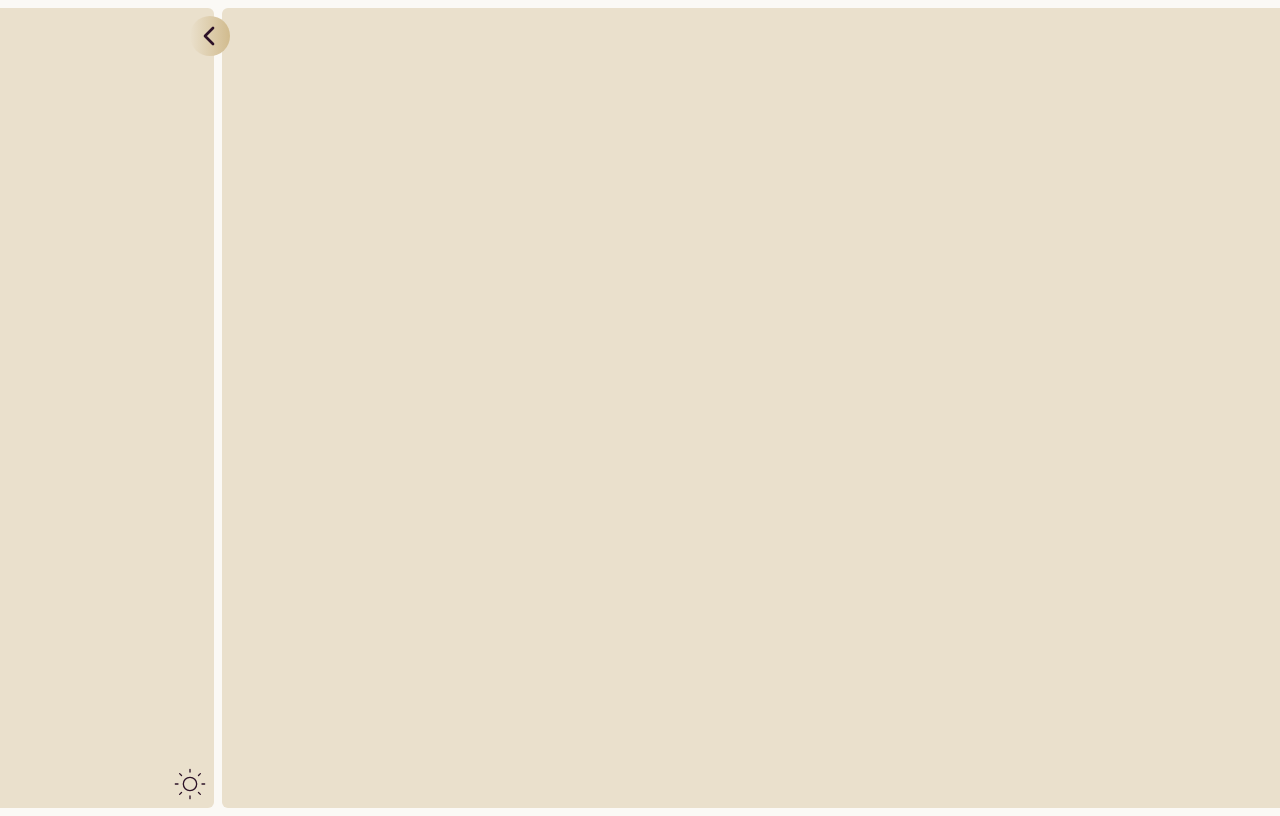
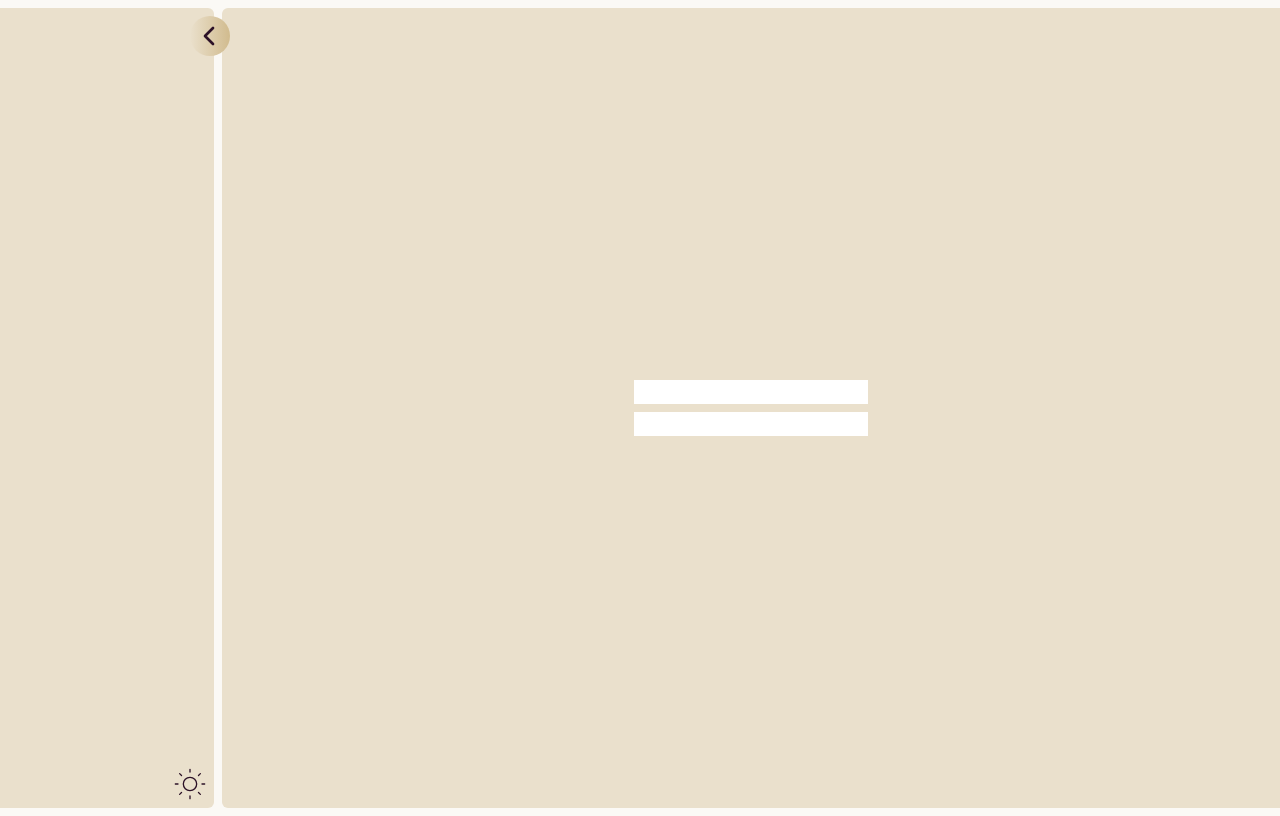
Before and after one commit to obezglavlen/next-template, a Next.js app: page / in a window 1280 px wide. Built offline with nearby package versions, Linux system fonts and the light colour scheme.

Commit message:
add custom useQueryState hook

```diff
--- a/src/app/page.tsx
+++ b/src/app/page.tsx
@@ -1,6 +1,7 @@
 import { twMerge } from 'tailwind-merge';
 
 import { Flex } from '@/components/common/Flex';
+import { Temp } from '@/components/Temp';
 
 export default function Home() {
   return (
@@ -13,6 +14,8 @@ export default function Home() {
         'min-h-full',
         'bg-primary dark:bg-secondary'
       )}
-    ></Flex>
+    >
+      <Temp />
+    </Flex>
   );
 }
--- /dev/null
+++ b/src/components/Temp.tsx
@@ -0,0 +1,26 @@
+'use client';
+
+import { Flex } from './common/Flex';
+import { useQueryState } from '@/hooks/useQueryState';
+
+export const Temp = () => {
+  const [query, setQuery] = useQueryState('query');
+  const [page, setPage] = useQueryState('page');
+
+  return (
+    <Flex direction='col'>
+      <input
+        value={query}
+        onChange={(e) => {
+          setQuery(e.target.value);
+        }}
+      />
+      <input
+        value={page}
+        onChange={(e) => {
+          setPage(e.target.value);
+        }}
+      />
+    </Flex>
+  );
+};
--- /dev/null
+++ b/src/hooks/useQueryState.ts
@@ -0,0 +1,34 @@
+import { useRouter, useSearchParams } from 'next/navigation';
+import { useCallback, useState } from 'react';
+
+export const useQueryState = (key: string, defaultValue?: any) => {
+  const router = useRouter();
+  const searchParams = useSearchParams();
+  const currentValue = searchParams.get(key);
+
+  const [state, setState] = useState(currentValue ?? defaultValue ?? null);
+
+  const handleSetState = useCallback(
+    (value: any) => {
+      let _value = null;
+      const newUrl = new URLSearchParams(searchParams.toString());
+      if (!value) {
+        setState(null);
+        newUrl.delete(key);
+      } else {
+        if (typeof value === 'function') {
+          _value = value(state);
+        } else {
+          _value = value;
+        }
+
+        setState(_value);
+        newUrl.set(key, _value);
+      }
+      router.push('?' + newUrl.toString());
+    },
+    [key, router, searchParams, state]
+  );
+
+  return [state, handleSetState];
+};
```
